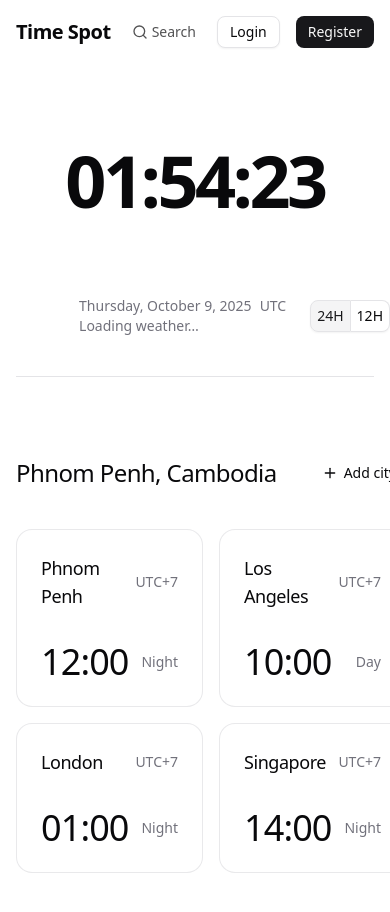
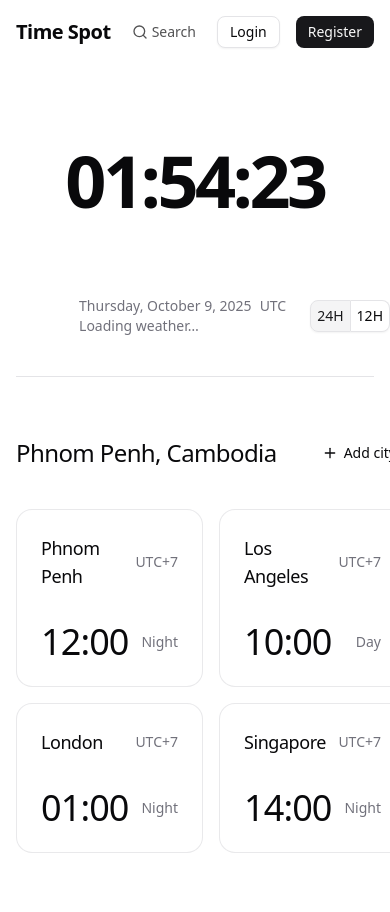
Before and after one commit to phalla-doll/time-spot, a Next.js app: page / in a window 390 px wide. Shown: the top 912 px of the page. Built offline with nearby package versions, Linux system fonts and the light colour scheme; no server answers.

Commit message:
style(MiniTime): Adjust vertical margin for improved layout spacing
- Reduce vertical margin from `my-20` to `my-15` for more compact design
- Maintain responsive behavior with `mx-4 sm:mx-auto` margin classes
- Improve overall component spacing and visual balance

```diff
--- a/src/components/widget/mini-time.tsx
+++ b/src/components/widget/mini-time.tsx
@@ -4,7 +4,7 @@ import { Card, CardContent, CardHeader, CardTitle } from "@/components/ui/card";
 
 export default function MiniTime() {
     return (
-        <div className="container mx-4 sm:mx-auto my-20">
+        <div className="container mx-4 sm:mx-auto my-15">
             <div className="flex justify-between items-center mb-10">
                 <h1 className="text-2xl sm:text-4xl font-medium tracking-tight">
                     Phnom Penh, Cambodia
```
